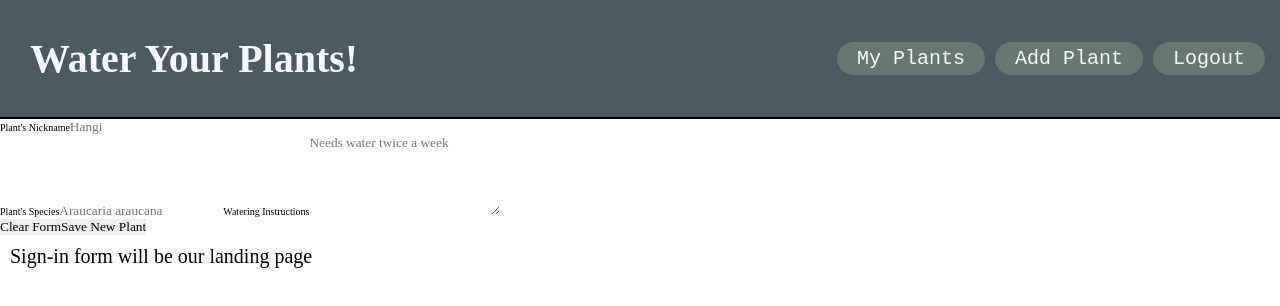
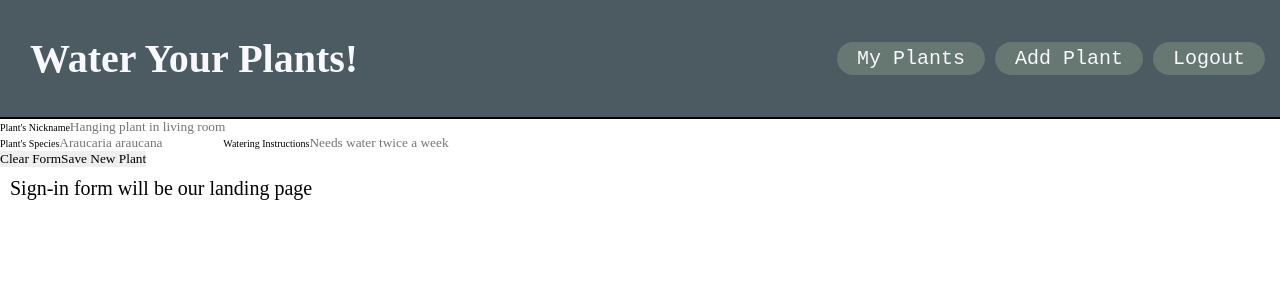
Before and after one commit to tdubs42/front-end, a React (Create React App) app in the folder plants/: page /add-plant in a window 1280 px wide. Shown: the top 306 px of the page. Built offline with nearby package versions, Linux system fonts and the light colour scheme.

Commit message:
form input fixed - needs yup fix

```diff
--- a/plants/src/components/AddPlantForm/AddPlantForm.js
+++ b/plants/src/components/AddPlantForm/AddPlantForm.js
@@ -2,7 +2,7 @@
 import React from "react";
 
 const AddPlantForm = ( props ) => {
-    const { values, change, submit, disabled, errors } = props;
+    const { values, change, submit, errors } = props;
     const onSubmit                                     = evt => {
         evt.preventDefault(); // Stops default behavior of reloading browser window onClick
         submit();
@@ -23,7 +23,7 @@ const AddPlantForm = ( props ) => {
                 value={values.nickname}
                 onChange={onChange}
                 required
-                size="2"
+                min='1'
             />
             {errors.nickname.length < 2 && <p className="error">{errors.nickname}</p>}
 
@@ -37,13 +37,14 @@ const AddPlantForm = ( props ) => {
             />
 
             <label>Watering Instructions</label>
-            <textarea
+            <input
+                type='text'
                 name="h2oFrequency"
+                placeholder='Needs water twice a week'
                 value={values.h2oFrequency}
-                placeholder='Needs water twice a week'
                 onChange={onChange}
-                rows="5"
-                cols="24"
+                required
+                min='4'
             />
             {errors.h2oFrequency.length < 5 && <p className="error">{errors.h2oFrequency}</p>}
 
--- a/plants/src/components/AddPlantForm/AddPlantFormHelperFunctions.js
+++ b/plants/src/components/AddPlantForm/AddPlantFormHelperFunctions.js
@@ -3,19 +3,26 @@ import React, { useEffect, useState } from "react";
 import axios                          from "axios";
 import * as Yup     from "yup";
 import AddPlantForm from "./AddPlantForm";
+import yupSchema         from "./yupSchema";
 
-import initialFormValues from "./data/initialFormValues";
-import initialFormErrors from "./data/initialFormErrors";
-import yupSchema from "./data/yupSchema";
-import { apiURL as API }    from "./data/apiURL";
+const initialFormValues = {
+    nickname: "",
+    species: "",
+    h2oFrequency: "",
+};
+
+const initialFormErrors = {
+    nickname: "",
+    species: "",
+    h2oFrequency: "",
+};
+
+const API = 'https://reqres.in/';
 
 const AddPlantFormHelperFunctions = () => {
-    const initialPlant                = [];
-    const initialDisabled             = true;
-    const [plants, setPlants]         = useState( initialPlant );
+    const [plants, setPlants]         = useState( [] );
     const [formValues, setFormValues] = useState( initialFormValues );
     const [formErrors, setFormErrors] = useState( initialFormErrors );
-    const [disabled, setDisabled]     = useState( initialDisabled );
 
 // axios GET request
     const getPlants = () => {
@@ -31,15 +38,16 @@ const AddPlantFormHelperFunctions = () => {
 
 // axios POST request
     const postNewPlant = () => {
-        axios
-            .post( API )
-            .then( res => {
-                console.log(res.data);
-                setPlants( [...plants, res.data] );
-            } )
-            .catch( err => {
-                debugger;
-            } );
+        console.log(plants);
+        // axios
+        //     .post( API )
+        //     .then( res => {
+        //         console.log(res.data);
+        //         setPlants( [...plants, res.data] );
+        //     } )
+        //     .catch( err => {
+        //         debugger;
+        //     } );
     };
 
 // Uses Yup for form validation
@@ -74,20 +82,11 @@ const AddPlantFormHelperFunctions = () => {
         setFormValues( initialFormValues );
     };
 
-// toggles submit button disable depending on Yup validation
-    useEffect( () => {
-        yupSchema.isValid( formValues )
-                 .then( valid => {
-                     setDisabled( !valid );
-                 } );
-    }, [formValues] );
-
     return (
         <AddPlantForm
             values={plants}
             change={inputChange}
             submit={formSubmit}
-            disabled={disabled}
             errors={formErrors}
         />
     )
--- a/plants/src/components/AddPlantForm/data/apiURL.js
+++ /dev/null
@@ -1,2 +0,0 @@
-// Remember your why
-export const apiURL = 'https://reqres.in/';
--- a/plants/src/components/AddPlantForm/data/initialFormErrors.js
+++ /dev/null
@@ -1,9 +0,0 @@
-// Remember your why
-
-const initialFormErrors = {
-    nickname: "",
-    species: "",
-    h2oFrequency: "",
-};
-
-export default initialFormErrors;
--- a/plants/src/components/AddPlantForm/data/initialFormValues.js
+++ /dev/null
@@ -1,8 +0,0 @@
-// Remember your why
-const initialFormValues = {
-    nickname: "",
-    species: "",
-    h2oFrequency: "",
-};
-
-export default  initialFormValues;
```
Also changed, not shown: plants/src/components/AddPlantForm/yupSchema.js (renamed from plants/src/components/AddPlantForm/data/yupSchema.js).
